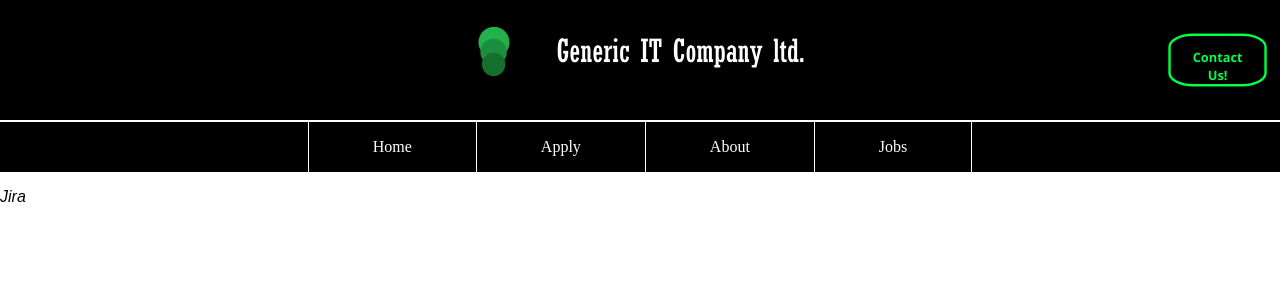
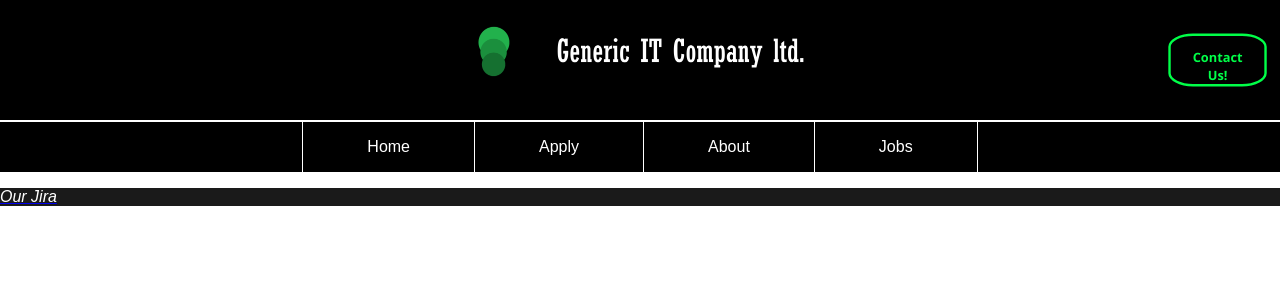
Before and after one commit to 105930160/tim_tam_project, a PHP site: page /example.html in a window 1280 px wide. Shown: the top 300 px of the page. Run offline with PHP 8.4, Linux system fonts and the light colour scheme.

Commit message:
added Comments to css

```diff
--- a/example.html
+++ b/example.html
@@ -25,6 +25,6 @@
                 <a href="jobs.html"><p>Jobs</p></a></li>
         </div>
     </nav>
-    <footer><a><p>Jira</p></a></footer>
+    <footer><a href="https://tamstim72.atlassian.net/jira/software/projects/SCRUM/boards/1" target="_blank"><p> Our Jira</p></a></footer>
 </body>
 </html>
--- a/styles/global.css
+++ b/styles/global.css
@@ -5,27 +5,36 @@ created: 02/04/25
 last modified: 02/04/25
 description: Global css document to be applied in relation to header, footer and nav elements.
 */
+
+/*using universal selector to set default font for entire document*/
+*
+{
+    font-family: sans-serif;
+}
+/*removes margin from the body element*/
 body
 {
     margin:0;
 }
-#logo
+/*this is the container for the navigation bar. The background is black*/
+nav
 {
-    justify-self: center;
-    max-height: 100px;
-    max-width: 400px;
+    background-color: black;
 }
-
-#contactus p
+/*nav bar is broken into bottom and top sections to more easily manage
+navtop is a bit weird as i had to do some jiggeri pokery to get it working but the layout is essentially a grid layout that contains 2 flex layouts */
+#navtop
 {
-    color: #00ff48;
-    font-family: 'Segoe UI',Verdana, sans-serif;
-    font-weight: bold;
+    width: 100%;
+    display: grid;
+    grid-template-columns: minmax(0,16.66%) 66.6% 16.66%;
 }
+/*navtopmiddle contains the Logo and navtop right contains the 'contact us'*/
 #navtopmiddle, #navtopright
 {
     min-height: 100%;
 }
+/*uses a flex-layout to align the button contained within. min width for dynamic design (part of the grid layout)*/
 #navtopright
 {
     display: flex;
@@ -36,6 +45,7 @@ body
     grid-column-start: 3;
     grid-row-start: 1;
 }
+/*uses a flex-layout to align the button contained within. min width for dynamic design (part of the grid layout)*/
 #navtopmiddle
 {
     display: flex;
@@ -44,6 +54,14 @@ body
     grid-column-start: 2;
     grid-row-start: 1;
 }
+/*The company Logo, setting height and position*/
+#logo
+{
+    justify-self: center;
+    max-height: 100px;
+    max-width: 400px;
+}
+/*all as one word this is sort of weird but it's 'contact us' if anyone is confused*/
 #contactus
 {
     height: 50%;
@@ -54,45 +72,25 @@ body
     border: 0.2em solid #00ff48;
     text-align: center;
     text-decoration: none;
-
 }
+/*sets the color and font and boldness of the p element contained inside the anchor element that is #contactus. yep!*/
+#contactus p
+{
+    color: #00ff48;
+    font-family: 'Segoe UI',Verdana, sans-serif;
+    font-weight: bold;
+}
+/*makes sure no funny business like underlines occurs*/
 #contactus:visited
 {
     text-decoration: none;
 }
+/*Dynamic background colour!!!!!!!!!!!!*/
 #contactus:hover
 {
     background-color: #00290c;
 }
-nav
-{
-    background-color: black;
-    min-width: 50%;
-}
-#navtop
-{
-    width: 100%;
-    display: grid;
-    grid-template-columns: minmax(0,16.66%) 66.6% 16.66%;
-    /*display: flex;
-    padding: 0px;
-    margin: 0px;
-    justify-content: space-evenly;*/
-    }
-
-
-#navbottom a
-{
-    padding-right: 5%;
-    padding-left: 5%;
-    border-right: 1px solid white;
-    color: white;
-    text-decoration: none;
-}
-#navbottom a:hover
-{
-    background-color: #1a1a1a;
-}
+/*bottom part of the nav element, contains the main navigation buttons and uses a flex-layout*/
 #navbottom
 {
     border-top: 2px solid white;
@@ -103,12 +101,33 @@ nav
     margin-top: 0px;
     padding-left: 0px;;
 }
+/*styling for the buttonnsss which are technically anchors but don't worry about that*/
+#navbottom a
+{
+    padding-right: 5%;
+    padding-left: 5%;
+    border-right: 1px solid white;
+    color: white;
+    text-decoration: none;
+}
+/*hovering to change the color OoooOoo*/
+#navbottom a:hover
+{
+    background-color: #1a1a1a;
+}
+/*the Home button requires a border on the left and right of itself so gets its' own special tag*/
 #homebutton
 {
     border-left: 1px solid white
 }
+/*basic footer stuff really*/
 footer
 {
+    background-color: #1a1a1a;
     font-style: oblique;
     font-family: sans-serif;
 }
+footer a p
+{
+    color: white;
+}
```
